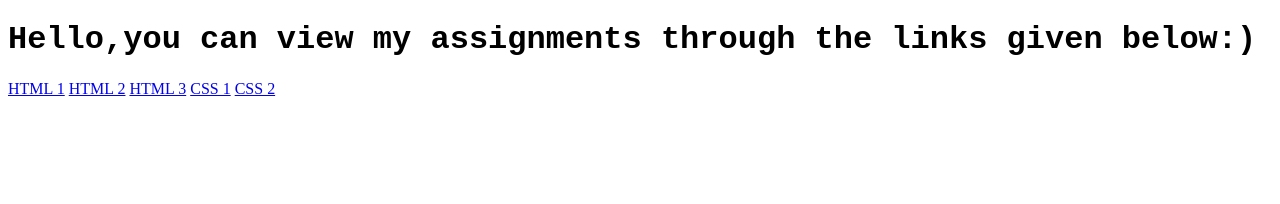
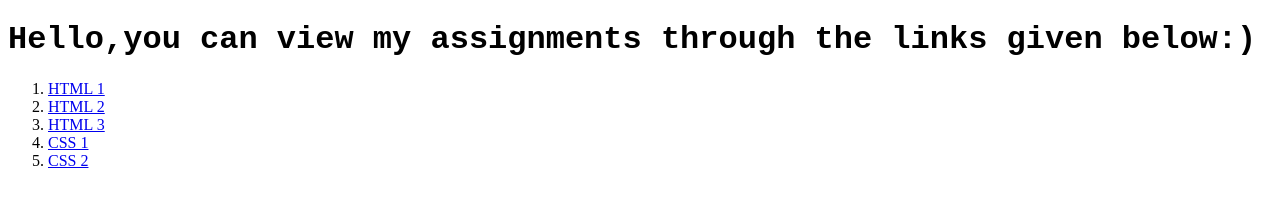
Before and after one commit to sridhar2903/prebytes_handson, a plain HTML site: page index.html in a window 1280 px wide. Drawn offline with Linux system fonts and the light colour scheme.

Commit message:
finalchanges

```diff
--- a/index.html
+++ b/index.html
@@ -8,10 +8,11 @@
 </head>
 <body>
     <h1 style="font-family: 'Courier New', Courier, monospace;">Hello,you can view my assignments through the links given below:)</h1>
-<a href="Html1.html" >HTML 1</a>
-<a href="Html2.html" >HTML 2</a>
-<a href="Html3.html" >HTML 3</a>
-<a href="css1.html" >CSS 1</a>
-<a href="css2.html" >CSS 2</a>
+    <ol>
+<li><a href="Html1.html" >HTML 1</a></li>
+<li><a href="Html2.html" >HTML 2</a></li>
+<li><a href="Html3.html" >HTML 3</a></li>
+<li><a href="css1.html" >CSS 1</a></li>
+<li><a href="css2.html" >CSS 2</a></li>
 </body>
 </html>
```
